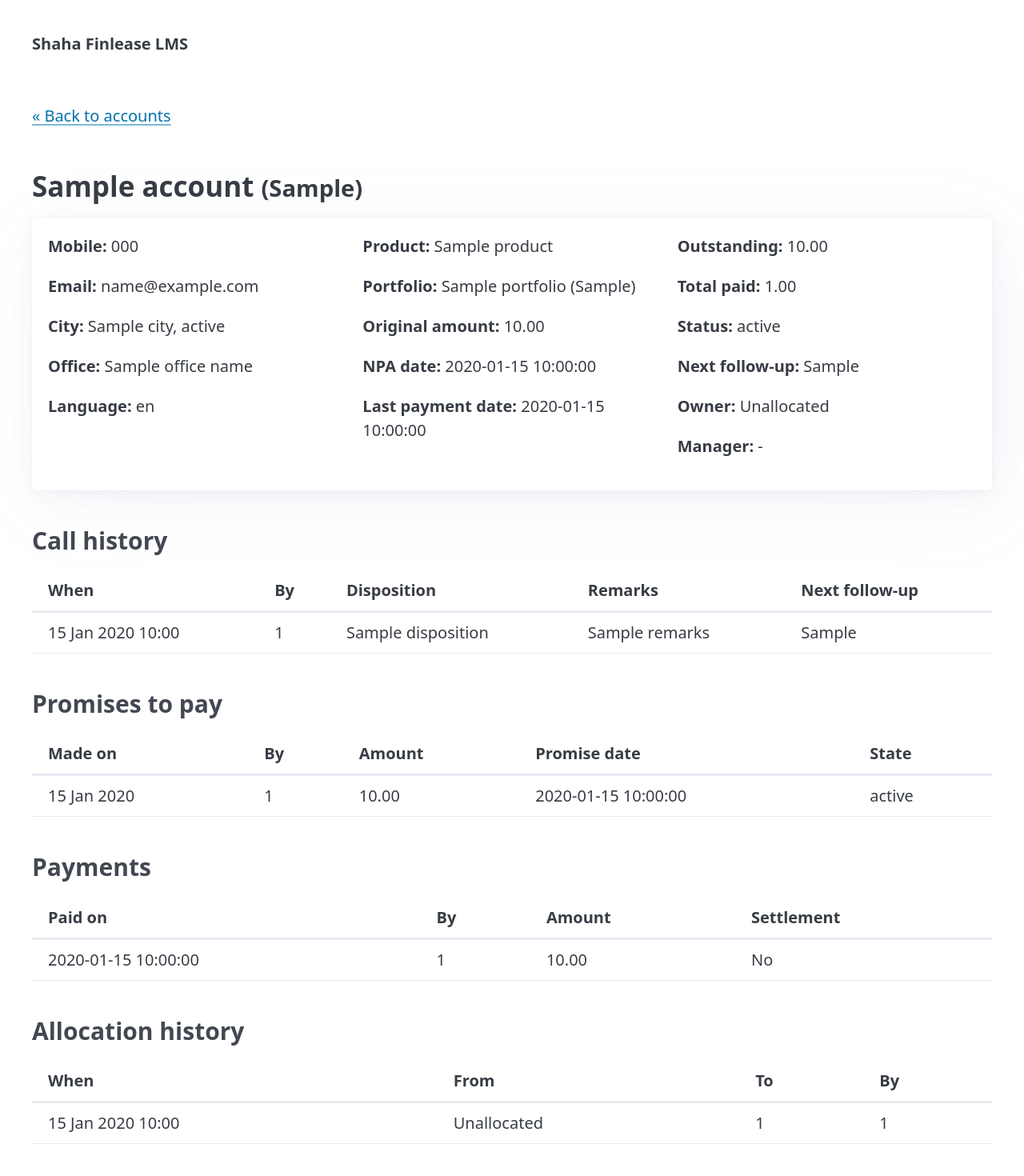
After one commit to vineet416/recovery-lms-prototype, a FastAPI app: template app/templates/account_detail.html in a window 1280 px wide. The commit adds this page. Shown: the whole page at 80% size. Run offline with FastAPI, Linux system fonts and the light colour scheme; the template is opened without the code that fills it: most values are stand-ins (such as "Sample title", 1, 10 or a date in 2020); some libraries are stand-ins or nearby versions.

Commit message:
feat(accounts): add account list, search and detail page

```diff
--- a/app/features/auth/routes.py
+++ b/app/features/auth/routes.py
@@ -11,10 +11,10 @@ from app.models import User
 router = APIRouter()
 
 
-# Home page (logged-out visitors are sent to the login page by get_current_user).
+# Home sends logged-in users to the account list (logged-out visitors go to /login via get_current_user).
 @router.get("/")
-def home(request: Request, user: User = Depends(get_current_user)):
-    return templates.TemplateResponse(request, "home.html", {"user": user})
+def home(user: User = Depends(get_current_user)):
+    return RedirectResponse("/accounts", status_code=303)
 
 
 # Shows the login form.
--- a/app/main.py
+++ b/app/main.py
@@ -1,9 +1,11 @@
 from fastapi import FastAPI, HTTPException, Request
+from fastapi.exceptions import RequestValidationError
 from fastapi.responses import RedirectResponse
 from starlette.middleware.sessions import SessionMiddleware
 
 from app.core.config import SECRET_KEY
 from app.core.templates import templates
+from app.features.accounts.routes import router as accounts_router
 from app.features.auth.routes import router as auth_router
 from app.features.upload.routes import router as upload_router
 
@@ -11,6 +13,7 @@ app = FastAPI()
 app.add_middleware(SessionMiddleware, secret_key=SECRET_KEY)
 app.include_router(auth_router)
 app.include_router(upload_router)
+app.include_router(accounts_router)
 
 
 # Shows a friendly page for errors; a missing login (401) goes to the login page instead.
@@ -24,6 +27,12 @@ def friendly_http_error(request: Request, error: HTTPException):
     return templates.TemplateResponse(request, "error.html", context, status_code=error.status_code)
 
 
+# A badly typed address like /accounts/abc shows the same friendly "Page not found" page.
+@app.exception_handler(RequestValidationError)
+def friendly_bad_input(request: Request, error: RequestValidationError):
+    return friendly_http_error(request, HTTPException(status_code=404))
+
+
 # Catches any unexpected crash so the user never sees a traceback.
 @app.exception_handler(Exception)
 def friendly_crash(request: Request, error: Exception):
--- /dev/null
+++ b/app/templates/account_detail.html
@@ -0,0 +1,84 @@
+{% extends "base.html" %}
+{% block content %}
+<p><a href="/accounts">&laquo; Back to accounts</a></p>
+<h2>{{ account.customer_name }} <small>({{ account.loan_no }})</small></h2>
+
+<article>
+  <div class="grid">
+    <div>
+      <p><strong>Mobile:</strong> {{ account.mobile }}</p>
+      <p><strong>Email:</strong> {{ account.email or "-" }}</p>
+      <p><strong>City:</strong> {{ account.city or "-" }}, {{ account.state or "-" }}</p>
+      <p><strong>Office:</strong> {{ office_name }}</p>
+      <p><strong>Language:</strong> {{ account.language or "-" }}</p>
+    </div>
+    <div>
+      <p><strong>Product:</strong> {{ account.product or "-" }}</p>
+      <p><strong>Portfolio:</strong> {{ account.portfolio or "-" }} ({{ account.seller_bank or "-" }})</p>
+      <p><strong>Original amount:</strong> {{ "{:,.2f}".format(account.original_amount) }}</p>
+      <p><strong>NPA date:</strong> {{ account.npa_date or "-" }}</p>
+      <p><strong>Last payment date:</strong> {{ account.last_payment_date or "-" }}</p>
+    </div>
+    <div>
+      <p><strong>Outstanding:</strong> {{ "{:,.2f}".format(account.outstanding) }}</p>
+      <p><strong>Total paid:</strong> {{ "{:,.2f}".format(account.total_paid) }}</p>
+      <p><strong>Status:</strong> {{ account.status }}</p>
+      <p><strong>Next follow-up:</strong> {{ account.next_followup or "-" }}</p>
+      <p><strong>Owner:</strong> {{ names.get(account.owner_id, "Unallocated") }}</p>
+      <p><strong>Manager:</strong> {{ names.get(account.manager_id, "-") }}</p>
+    </div>
+  </div>
+</article>
+
+<h3>Call history</h3>
+{% if calls %}
+<table>
+  <thead><tr><th>When</th><th>By</th><th>Disposition</th><th>Remarks</th><th>Next follow-up</th></tr></thead>
+  <tbody>
+    {% for c in calls %}
+    <tr><td>{{ c.created_at.strftime("%d %b %Y %H:%M") }}</td><td>{{ names.get(c.user_id, c.user_id) }}</td>
+        <td>{{ c.disposition }}</td><td>{{ c.remarks or "" }}</td><td>{{ c.next_followup or "" }}</td></tr>
+    {% endfor %}
+  </tbody>
+</table>
+{% else %}<p>No calls yet.</p>{% endif %}
+
+<h3>Promises to pay</h3>
+{% if promises %}
+<table>
+  <thead><tr><th>Made on</th><th>By</th><th>Amount</th><th>Promise date</th><th>State</th></tr></thead>
+  <tbody>
+    {% for p in promises %}
+    <tr><td>{{ p.created_at.strftime("%d %b %Y") }}</td><td>{{ names.get(p.user_id, p.user_id) }}</td>
+        <td>{{ "{:,.2f}".format(p.amount) }}</td><td>{{ p.promise_date }}</td><td>{{ p.state }}</td></tr>
+    {% endfor %}
+  </tbody>
+</table>
+{% else %}<p>No promises yet.</p>{% endif %}
+
+<h3>Payments</h3>
+{% if payments %}
+<table>
+  <thead><tr><th>Paid on</th><th>By</th><th>Amount</th><th>Settlement</th></tr></thead>
+  <tbody>
+    {% for p in payments %}
+    <tr><td>{{ p.paid_on }}</td><td>{{ names.get(p.user_id, p.user_id) }}</td>
+        <td>{{ "{:,.2f}".format(p.amount) }}</td><td>{{ "Yes" if p.is_settlement else "No" }}</td></tr>
+    {% endfor %}
+  </tbody>
+</table>
+{% else %}<p>No payments yet.</p>{% endif %}
+
+<h3>Allocation history</h3>
+{% if history %}
+<table>
+  <thead><tr><th>When</th><th>From</th><th>To</th><th>By</th></tr></thead>
+  <tbody>
+    {% for h in history %}
+    <tr><td>{{ h.created_at.strftime("%d %b %Y %H:%M") }}</td><td>{{ names.get(h.from_user_id, "Unallocated") }}</td>
+        <td>{{ names.get(h.to_user_id, h.to_user_id) }}</td><td>{{ names.get(h.by_user_id, h.by_user_id) }}</td></tr>
+    {% endfor %}
+  </tbody>
+</table>
+{% else %}<p>No allocation history yet.</p>{% endif %}
+{% endblock %}
--- a/app/templates/base.html
+++ b/app/templates/base.html
@@ -12,6 +12,7 @@
       <ul><li><strong>Shaha Finlease LMS</strong></li></ul>
       {% if user %}
       <ul>
+        <li><a href="/accounts">Accounts</a></li>
         {% if user.role == "head" %}<li><a href="/upload">Upload</a></li>{% endif %}
         <li>{{ user.name }} ({{ user.role }})</li>
         <li>
--- a/app/templates/home.html
+++ /dev/null
@@ -1,5 +0,0 @@
-{% extends "base.html" %}
-{% block content %}
-<h2>Welcome, {{ user.name }}</h2>
-<p>You are logged in as <strong>{{ user.role }}</strong>.</p>
-{% endblock %}
```
Also changed, not shown: app/features/accounts/routes.py (added, +42 -0 lines), app/features/accounts/service.py (added, +71 -0 lines), app/features/accounts/visibility.py (added, +18 -0 lines), app/templates/_pagination.html (added, +14 -0 lines), app/templates/accounts_list.html (added, +41 -0 lines).
